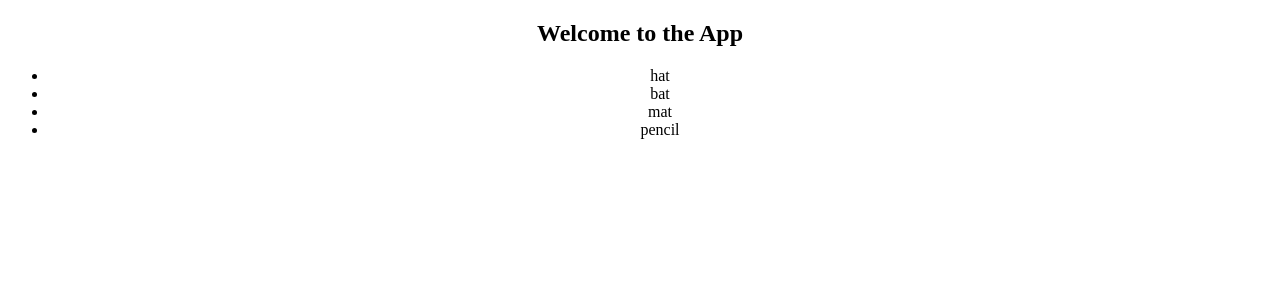
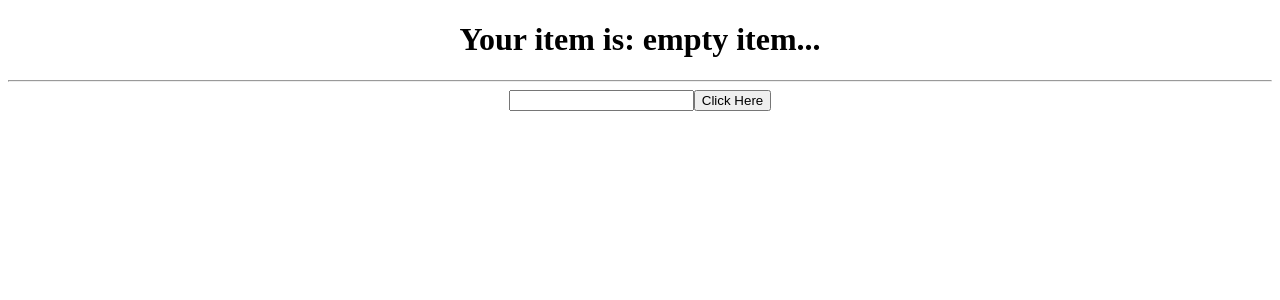
Before and after one commit to robert-laws/learning-dec-2020-react-hooks, a React (Create React App) app: page / in a window 1280 px wide. Shown: the top 300 px of the page. Built offline with nearby package versions, Linux system fonts and the light colour scheme; the HTML template or start-up script is replaced by a standard one.

Commit message:
basic useState

```diff
--- a/src/App.js
+++ b/src/App.js
@@ -1,12 +1,17 @@
+import { useState } from 'react';
 import './App.scss';
-import Heading from './components/Heading';
-import List from './components/List';
 
 function App() {
+  const [item, setItem] = useState('empty item...');
+
   return (
     <div className='App'>
-      <Heading headingType='h2' headingText='Welcome to the App' />
-      <List items={['hat', 'bat', 'mat', 'pencil']} />
+      <h1>Your item is: {item}</h1>
+      <hr />
+      <input type='text' name='item' />
+      <button type='button' onClick={() => setItem('New Item')}>
+        Click Here
+      </button>
     </div>
   );
 }
```
Also changed, not shown: 1 other file (tests, documents, lock files or other folders).
